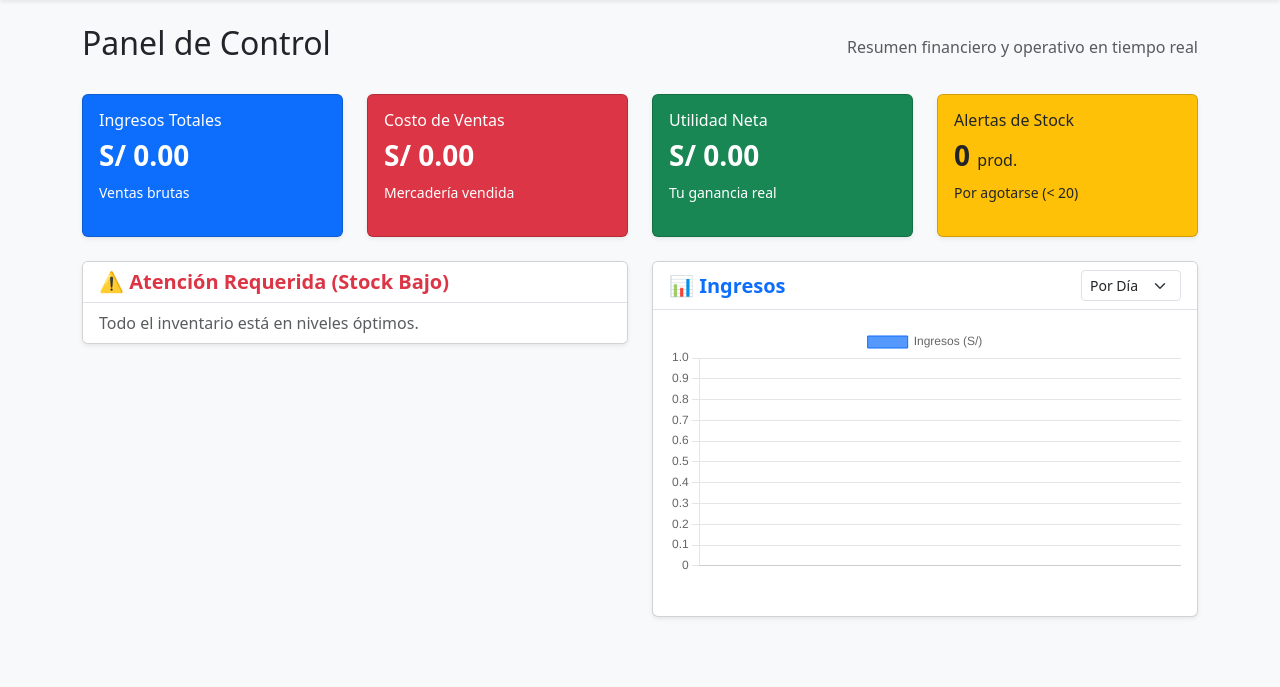
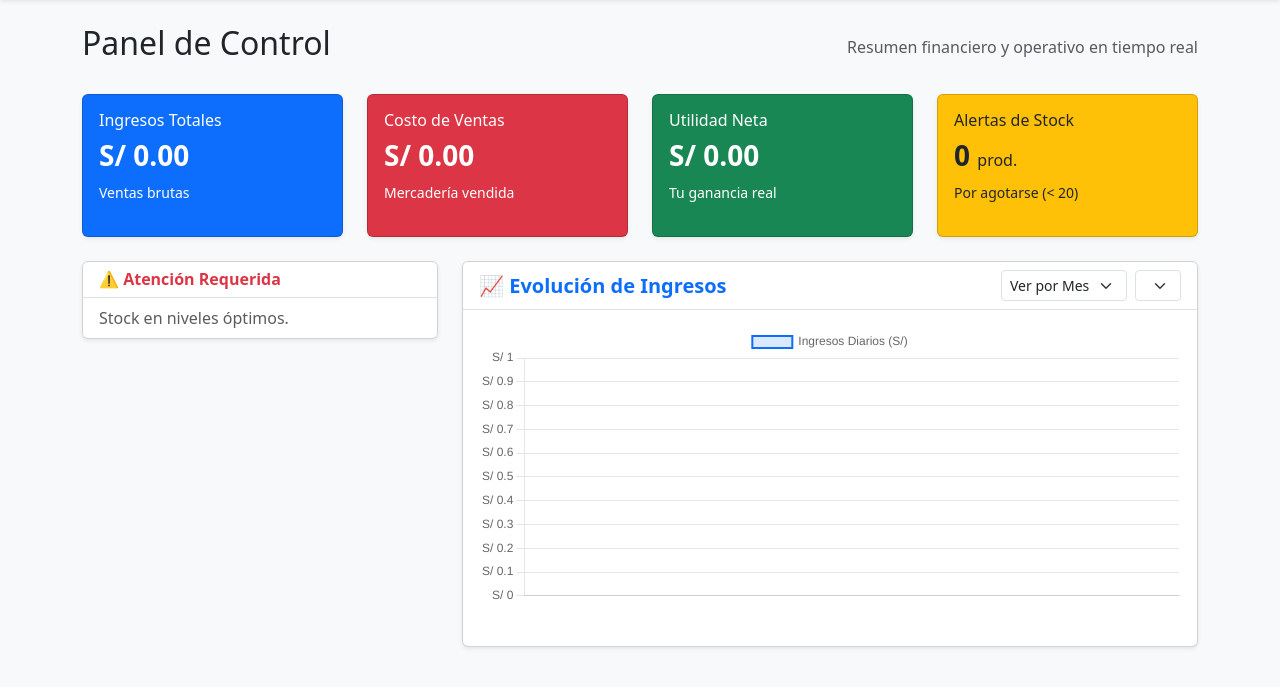
Before and after one commit to JuanCall/Sistema-Control-Inventario-Ventas, a FastAPI app: page / in a window 1280 px wide. Shown: the part 56-743 px from the top of the page. Run offline with FastAPI, Linux system fonts and the light colour scheme; data that the repository does not hold is empty.

```diff
--- a/templates/dashboard.html
+++ b/templates/dashboard.html
@@ -13,77 +13,78 @@
         <div class="card shadow-sm text-white bg-primary mb-3 h-100">
             <div class="card-body">
                 <h6 class="card-title fw-light">Ingresos Totales</h6>
-                <h3 class="fw-bold">S/ {{ "%.2f"|format(total_ingresos or 0) }}</h3>
+                <h3 class="fw-bold">S/ {{ "%.2f"|format(total_ingresos) }}</h3>
                 <small>Ventas brutas</small>
             </div>
         </div>
     </div>
-
     <div class="col-md-3">
         <div class="card shadow-sm text-white bg-danger mb-3 h-100">
             <div class="card-body">
                 <h6 class="card-title fw-light">Costo de Ventas</h6>
-                <h3 class="fw-bold">S/ {{ "%.2f"|format(total_gastos or 0) }}</h3>
+                <h3 class="fw-bold">S/ {{ "%.2f"|format(total_gastos) }}</h3>
                 <small>Mercadería vendida</small>
             </div>
         </div>
     </div>
-
     <div class="col-md-3">
         <div class="card shadow-sm text-white bg-success mb-3 h-100">
             <div class="card-body">
                 <h6 class="card-title fw-light">Utilidad Neta</h6>
-                <h3 class="fw-bold">S/ {{ "%.2f"|format(ganancia_neta or 0) }}</h3>
+                <h3 class="fw-bold">S/ {{ "%.2f"|format(ganancia_neta) }}</h3>
                 <small>Tu ganancia real</small>
             </div>
         </div>
     </div>
-
     <div class="col-md-3">
         <div class="card shadow-sm text-dark bg-warning mb-3 h-100">
             <div class="card-body">
                 <h6 class="card-title fw-light">Alertas de Stock</h6>
                 <h3 class="fw-bold">{{ productos_bajo_stock }} <span class="fs-6 fw-normal">prod.</span></h3>
-                <small>Por agotarse (&lt; 20)</small>
+                <small>Por agotarse (< 20)</small>
             </div>
         </div>
     </div>
 </div>
 
 <div class="row">
-    <div class="col-md-6">
+    <div class="col-md-4">
         <div class="card shadow-sm mb-4">
             <div class="card-header bg-white border-bottom">
-                <h5 class="mb-0 text-danger fw-bold">⚠️ Atención Requerida (Stock Bajo)</h5>
+                <h5 class="mb-0 text-danger fw-bold fs-6">⚠️ Atención Requerida</h5>
             </div>
             <ul class="list-group list-group-flush">
                 {% if alertas_stock %}
                     {% for producto in alertas_stock %}
                     <li class="list-group-item d-flex justify-content-between align-items-center">
-                        {{ producto.nombre }}
-                        <span class="badge bg-danger rounded-pill">{{ producto.stock_actual }} unid.</span>
+                        <span class="text-truncate me-2" style="max-width: 150px;" title="{{ producto.nombre }}">{{ producto.nombre }}</span>
+                        <span class="badge bg-danger rounded-pill">{{ producto.stock_actual }} u.</span>
                     </li>
                     {% endfor %}
                 {% else %}
-                    <li class="list-group-item text-muted">Todo el inventario está en niveles óptimos.</li>
+                    <li class="list-group-item text-muted">Stock en niveles óptimos.</li>
                 {% endif %}
             </ul>
         </div>
     </div>
 
-    <div class="col-md-6">
+    <div class="col-md-8">
         <div class="card shadow-sm h-100 mb-4">
             <div class="card-header bg-white border-bottom d-flex justify-content-between align-items-center">
-                <h5 class="mb-0 text-primary fw-bold">📊 Ingresos</h5>
+                <h5 class="mb-0 text-primary fw-bold">📈 Evolución de Ingresos</h5>
 
-                <select id="filtroGrafica" class="form-select form-select-sm w-auto">
-                    <option value="dia">Por Día</option>
-                    <option value="mes">Por Mes</option>
-                </select>
+                <div class="d-flex gap-2">
+                    <select id="tipoFiltro" class="form-select form-select-sm w-auto">
+                        <option value="mes">Ver por Mes</option>
+                        <option value="ano">Ver por Año</option>
+                    </select>
+                    <select id="selectorPeriodo" class="form-select form-select-sm w-auto">
+                        </select>
+                </div>
             </div>
 
             <div class="card-body">
-                <canvas id="graficaVentas" style="max-height: 250px;"></canvas>
+                <canvas id="graficaVentas" style="max-height: 280px;"></canvas>
             </div>
         </div>
     </div>
@@ -94,54 +95,111 @@
 <script src="https://cdn.jsdelivr.net/npm/chart.js"></script>
 
 <script>
-    // 1. Guardamos los datos que Python nos envió
-    const datosPorDia = {
-        fechas: {{ fechas_dia | tojson  }},
-        totales: {{ totales_dia | tojson  }}
-    };
+    // 1. Datos puros desde Python
+    const datosPorDia = { fechas: {{ fechas_dia | safe }}, totales: {{ totales_dia | safe }} };
+    const datosPorMes = { fechas: {{ fechas_mes | safe }}, totales: {{ totales_mes | safe }} };
 
-    const datosPorMes = {
-        fechas: {{ fechas_mes | tojson  }},
-        totales: {{ totales_mes | tojson  }}
-    };
+    // Diccionario para que los meses se vean bonitos
+    const nombresMeses = { '01':'Ene', '02':'Feb', '03':'Mar', '04':'Abr', '05':'May', '06':'Jun', '07':'Jul', '08':'Ago', '09':'Sep', '10':'Oct', '11':'Nov', '12':'Dic' };
 
-    // 2. Iniciamos la gráfica mostrando los días por defecto
+    // 2. Extraer los meses y años que realmente existen en la base de datos
+    const mesesDisponibles = [...new Set(datosPorMes.fechas)]; // Ej: ["2026-01", "2026-02"]
+    const anosDisponibles = [...new Set(datosPorMes.fechas.map(f => f.split('-')[0]))]; // Ej: ["2026"]
+
+    // 3. Elementos de la UI
+    const tipoFiltro = document.getElementById('tipoFiltro');
+    const selectorPeriodo = document.getElementById('selectorPeriodo');
     const ctx = document.getElementById('graficaVentas').getContext('2d');
+
+    // 4. Inicializar la Gráfica de Líneas
     let miGrafica = new Chart(ctx, {
-        type: 'bar',
+        type: 'line',
         data: {
-            labels: datosPorDia.fechas,
+            labels: [],
             datasets: [{
                 label: 'Ingresos (S/)',
-                data: datosPorDia.totales,
-                backgroundColor: 'rgba(13, 110, 253, 0.7)',
+                data: [],
+                backgroundColor: 'rgba(13, 110, 253, 0.15)', // Fondo semitransparente debajo de la línea
                 borderColor: 'rgba(13, 110, 253, 1)',
-                borderWidth: 1,
-                borderRadius: 4
+                borderWidth: 2,
+                pointBackgroundColor: 'rgba(13, 110, 253, 1)',
+                pointRadius: 4,
+                pointHoverRadius: 6,
+                fill: true,
+                tension: 0.3 // Hace que la línea sea curva y suave
             }]
         },
         options: {
             responsive: true,
             maintainAspectRatio: false,
             scales: {
-                y: { beginAtZero: true }
+                y: { beginAtZero: true, ticks: { callback: function(value) { return 'S/ ' + value; } } }
+            },
+            plugins: {
+                tooltip: { callbacks: { label: function(context) { return ' S/ ' + context.parsed.y.toFixed(2); } } }
             }
         }
     });
 
-    // 3. Escuchamos cuando el usuario cambia el menú desplegable
-    document.getElementById('filtroGrafica').addEventListener('change', function(evento) {
-        const seleccion = evento.target.value;
+    // 5. Función para actualizar el menú desplegable (Ej: Mostrar "2026-01" o "2026")
+    function actualizarOpciones() {
+        selectorPeriodo.innerHTML = '';
 
-        if (seleccion === 'dia') {
-            miGrafica.data.labels = datosPorDia.fechas;
-            miGrafica.data.datasets[0].data = datosPorDia.totales;
+        if (tipoFiltro.value === 'mes') {
+            mesesDisponibles.forEach(m => {
+                let partes = m.split('-');
+                let texto = nombresMeses[partes[1]] + ' ' + partes[0]; // Ej: "Ene 2026"
+                selectorPeriodo.add(new Option(texto, m));
+            });
+            if(mesesDisponibles.length > 0) selectorPeriodo.value = mesesDisponibles[mesesDisponibles.length - 1]; // Seleccionar el más reciente
         } else {
-            miGrafica.data.labels = datosPorMes.fechas;
-            miGrafica.data.datasets[0].data = datosPorMes.totales;
+            anosDisponibles.forEach(a => {
+                selectorPeriodo.add(new Option(a, a));
+            });
+            if(anosDisponibles.length > 0) selectorPeriodo.value = anosDisponibles[anosDisponibles.length - 1];
         }
 
+        actualizarGrafica();
+    }
+
+    // 6. Función para filtrar los datos y redibujar la gráfica
+    function actualizarGrafica() {
+        const periodoFiltro = selectorPeriodo.value;
+        let labelsFiltrados = [];
+        let datosFiltrados = [];
+
+        if (tipoFiltro.value === 'mes') {
+            // Buscamos los días que pertenezcan a ese mes (Ej: Todo lo que empiece por "2026-03")
+            datosPorDia.fechas.forEach((fecha, index) => {
+                if (fecha.startsWith(periodoFiltro)) {
+                    labelsFiltrados.push(fecha.split('-')[2]); // Eje X: Solo el día ("01", "02", etc)
+                    datosFiltrados.push(datosPorDia.totales[index]); // Eje Y: Dinero
+                }
+            });
+            miGrafica.data.datasets[0].label = 'Ingresos Diarios (S/)';
+        } else {
+            // Buscamos los meses que pertenezcan a ese año (Ej: Todo lo que empiece por "2026")
+            datosPorMes.fechas.forEach((fecha, index) => {
+                if (fecha.startsWith(periodoFiltro)) {
+                    let mes = fecha.split('-')[1];
+                    labelsFiltrados.push(nombresMeses[mes]); // Eje X: Mes ("Ene", "Feb", etc)
+                    datosFiltrados.push(datosPorMes.totales[index]); // Eje Y: Dinero
+                }
+            });
+            miGrafica.data.datasets[0].label = 'Ingresos Mensuales (S/)';
+        }
+
+        // Le pasamos los datos filtrados a la gráfica y la animamos
+        miGrafica.data.labels = labelsFiltrados;
+        miGrafica.data.datasets[0].data = datosFiltrados;
         miGrafica.update();
-    });
+    }
+
+    // 7. Eventos: Si cambian los selectores, ejecutar las funciones
+    tipoFiltro.addEventListener('change', actualizarOpciones);
+    selectorPeriodo.addEventListener('change', actualizarGrafica);
+
+    // Arrancar la primera vez
+    actualizarOpciones();
 </script>
 {% endblock %}
```
Also changed, not shown: poblar_bd.py (deleted), 1 other file.
